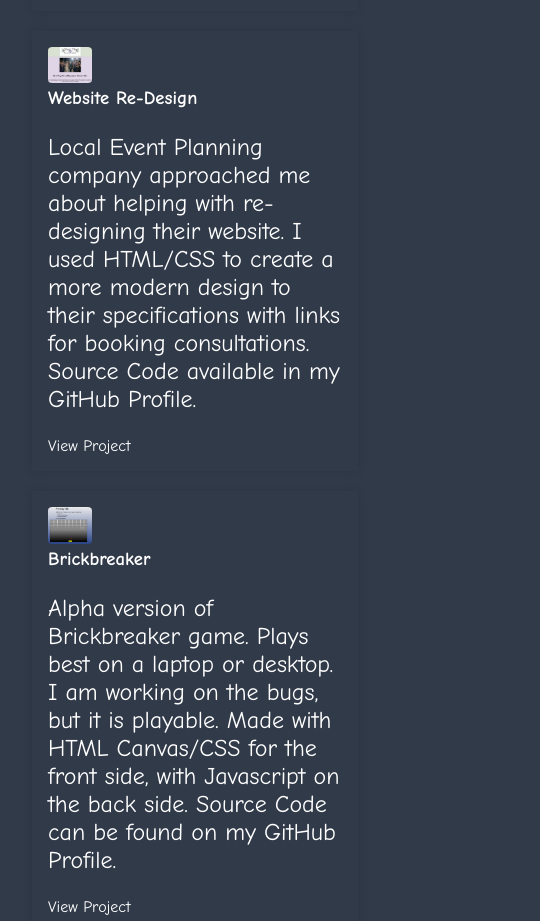
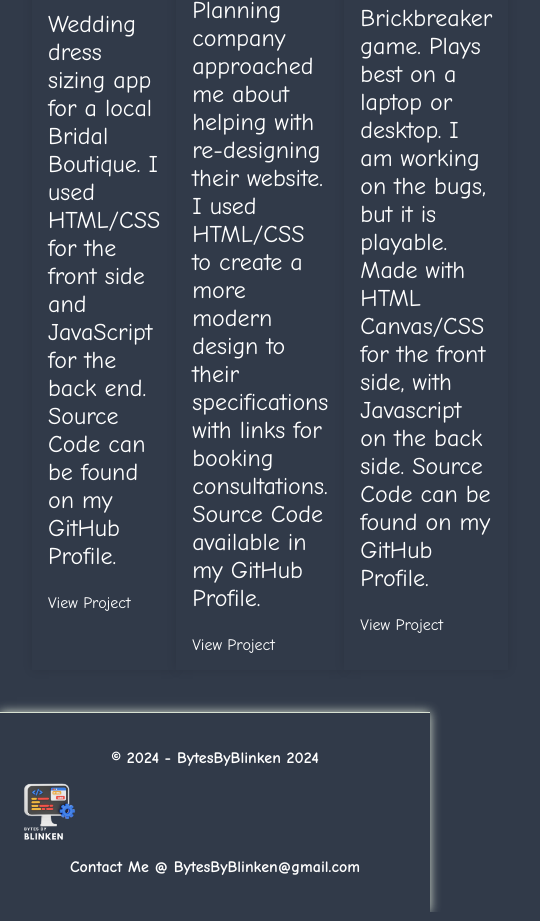
Before and after one commit to ItsHeyBlinken/ItsHeyblinken.github.io, a plain HTML site: page index.html in a window 390 px wide. Shown: the part 1079-2000 px from the top of the page, 540 px wide, since content can reach past the window. Drawn offline with Linux system fonts and the light colour scheme.

Commit message:
Updates
Updated layout of projects and img sizing

```diff
--- a/index.html
+++ b/index.html
@@ -14,14 +14,16 @@
             <li><a id="profile-link" href="https://github.com/ItsHeyBlinken" target="_blank">GitHub Profile</a></li>
         </ul>
     </nav>
+    <main>
     <section id="welcome-section">
-        <img src="./images/Logo.png" alt="Logo">
+        <img id="logo" src="./images/Logo.png" alt="Logo">
         <p>Contact Me @ BytesByBlinken@gmail.com</p>
-        <h1>Welcome to my Personal Portfolio!</h1>
-        <p>Hi, My name is Chris. I am a 43-year-old gamer turned aspiring web developer. I am proficient in HTML, CSS, JavaScript, and have some knowledge of Python. My goal is to leverage my skills to become a web developer, providing more for my family while pursuing a passion for technology </p>
+        <h1>Welcome to my Portfolio!</h1>
+        <p>Hi, My name is Chris. I am a gamer turned aspiring web developer. I am proficient in HTML, CSS, JavaScript, and have some knowledge of Python. My goal is to leverage my skills to become a web developer. </p>
+        <br>
+        <p style="font-size: 36px;">My current projects include:</p>
     </section>
     <section id="projects">
-        <h2>My Projects</h2>
         <div class="project-tile">
             <img src="./screenshots/Sizing App.png" alt="Dress Sizing App">
             <h3>Wedding Dress Sizing App</h3>
@@ -41,13 +43,14 @@
             <a href="./projects/Brick Breaker Game/index.html" target="_blank">View Project</a>
         </div>
     </section>
+    </main>
 </body>
 <footer>
     <div>
         <p><strong>&copy; 2024 - <strong>BytesByBlinken 2024</strong></p>
     </div>
     <div>
-        <img src="./images/Logo.png" alt="Logo">
+        <img id="logo" src="./images/Logo.png" alt="Logo">
     </div>
     <div>
         <p>Contact Me @ BytesByBlinken@gmail.com</p>
--- a/styles.css
+++ b/styles.css
@@ -6,8 +6,14 @@ body {
     flex-direction: column;
 }
 
-img {
+#logo {
     width: 15%;
+    height: auto;
+    border-radius: 10%;
+}
+
+section img {
+    width: 50%;
     height: auto;
     border-radius: 10%;
 }
@@ -35,6 +41,7 @@ img {
     margin: 0;
     padding: 0;
     display: flex;
+    flex-wrap: wrap;
     justify-content: center;
 }
 
@@ -61,10 +68,26 @@ img {
     padding: 2em;
 }
 
+section:first-child {
+    width: 100%;
+    padding: 5px;
+}
+
+section:nth-child(2) {
+    display: flex;
+    justify-content: space-around;
+    flex: 1;
+}
+
 #welcome-section h1 {
     font-size: 36px;
     margin-bottom: 10px;
     color: #fff;
+}
+
+main {
+    display: flex;
+    flex-wrap: wrap;
 }
 
 
@@ -99,15 +122,34 @@ img {
     #welcome-section {
         height: auto;
         padding: 1em;
+        padding-top: 60px;
     }
     #navbar {
         padding: 0.5em;
+        flex-direction: column; /* added for mobile responsiveness */
+        position: relative;
     }
     #navbar ul {
-        flex-direction: column;}
+        flex-direction: column;
+    }
     #navbar li {
         margin-right: 0;
         margin-bottom: 10px;
+    }
+    .project-tile {
+        width: 100%;
+        margin-bottom: 10px; /* reduced margin for mobile devices */
+        flex-direction: column;
+    }
+    .project-tile:nth-child(even) {
+        margin-left: 0; /* remove left margin for even-numbered tiles */
+        flex-direction: column;
+    }
+    footer {
+        flex-direction: column; /* added for mobile responsiveness */
+    }
+    footer div {
+        flex-direction: column; /* added for mobile responsiveness */
     }
 }
 
@@ -120,6 +162,7 @@ img {
 
 footer {
     display: flex;
+    width: 100%;
     height: auto;
     background: #313a49;
     padding: 20px;
```
